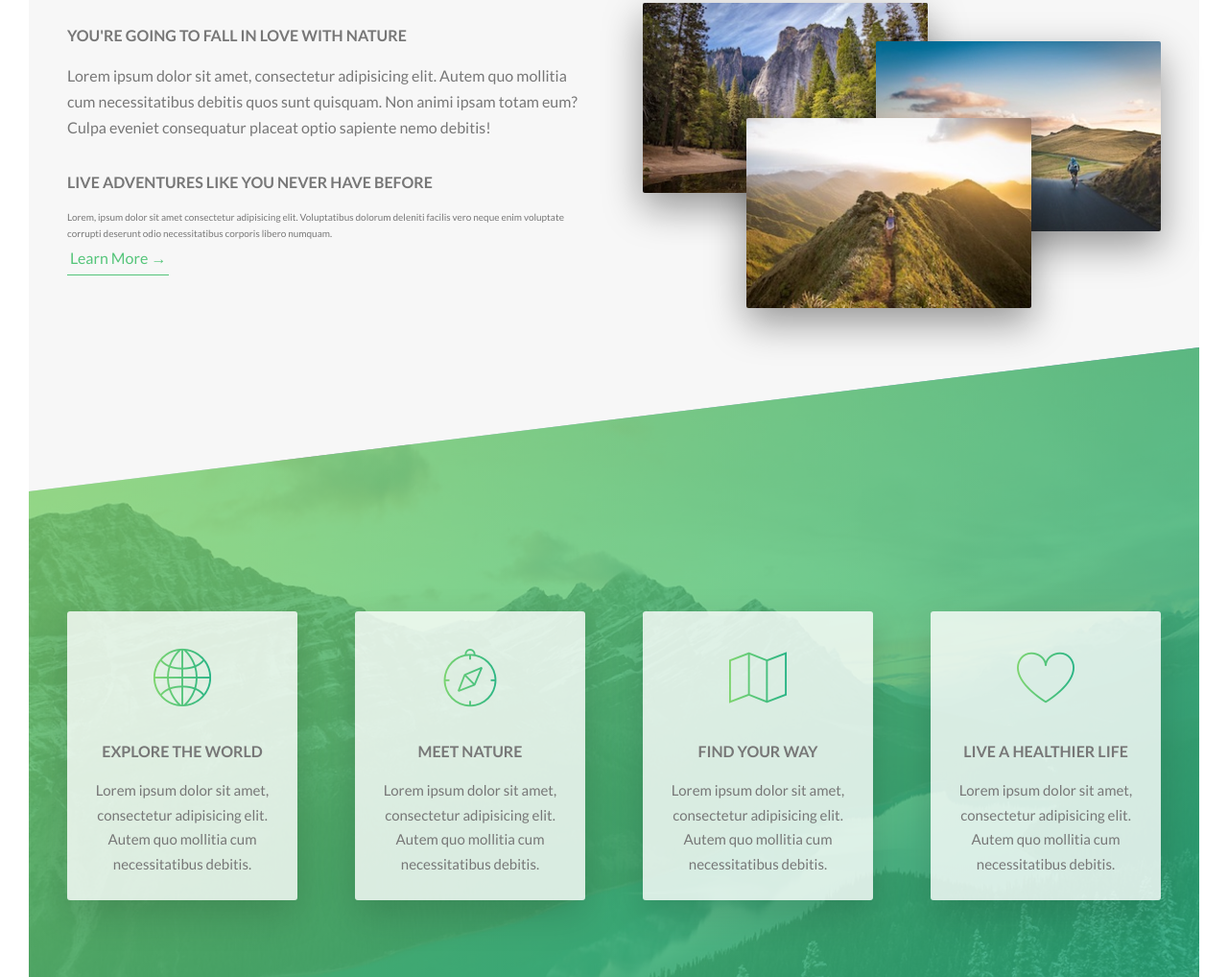
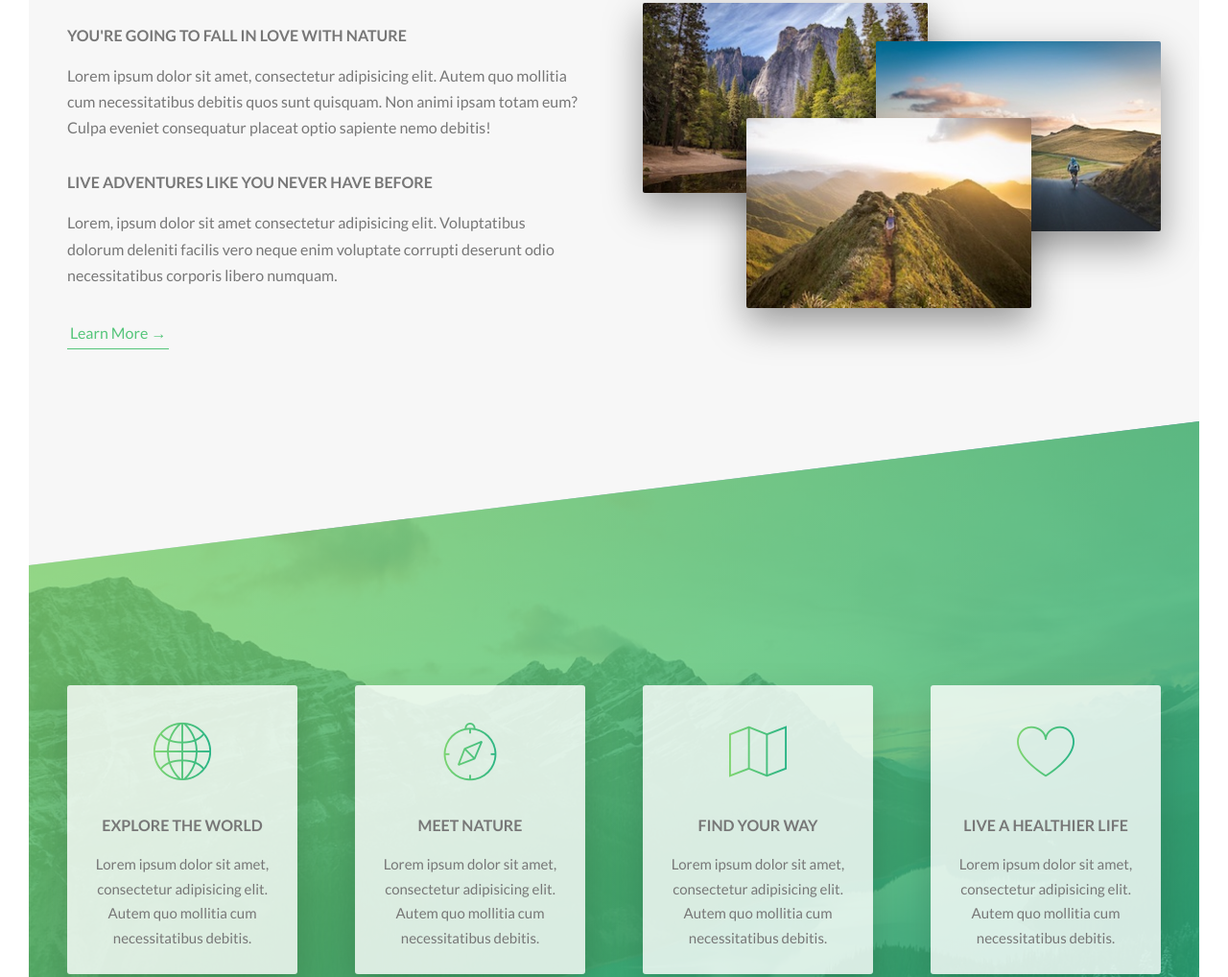
Before and after one commit to Shamonti/natours, a website: page index.html in a window 1280 px wide. Shown: the part 997-2015 px from the top of the page at 96% size. Drawn offline with Linux system fonts and the light colour scheme.

Commit message:
fixed safari version

```diff
--- a/index.html
+++ b/index.html
@@ -66,7 +66,7 @@
                     </p>
 
                     <h3 class="heading-tertiary u-margin-bottom-small">Live adventures like you never have before</h3>
-                    <p class="parttoaph">
+                    <p class="paragraph">
                         Lorem, ipsum dolor sit amet consectetur adipisicing elit. Voluptatibus dolorum deleniti facilis
                         vero neque
                         enim voluptate corrupti deserunt odio necessitatibus corporis libero numquam.
--- a/sass/components/_card.scss
+++ b/sass/components/_card.scss
@@ -12,6 +12,7 @@
         top: 0;
         left: 0;
         width: 100%;
+        -webkit-backface-visibility: hidden;
         backface-visibility: hidden;
         border-radius: 3px;
         overflow: hidden;
```
Also changed, not shown: css/style.css, 1 other file.
